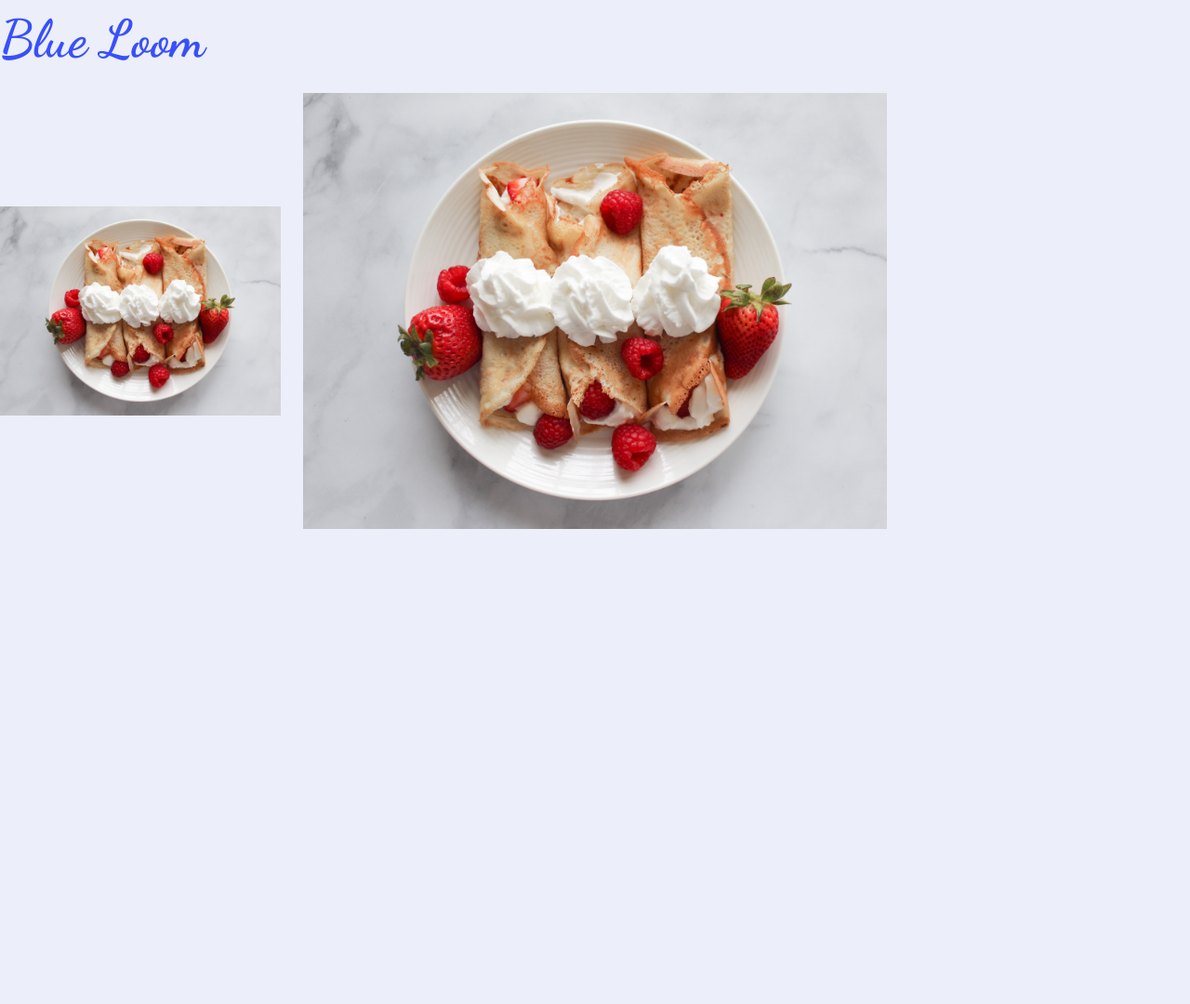
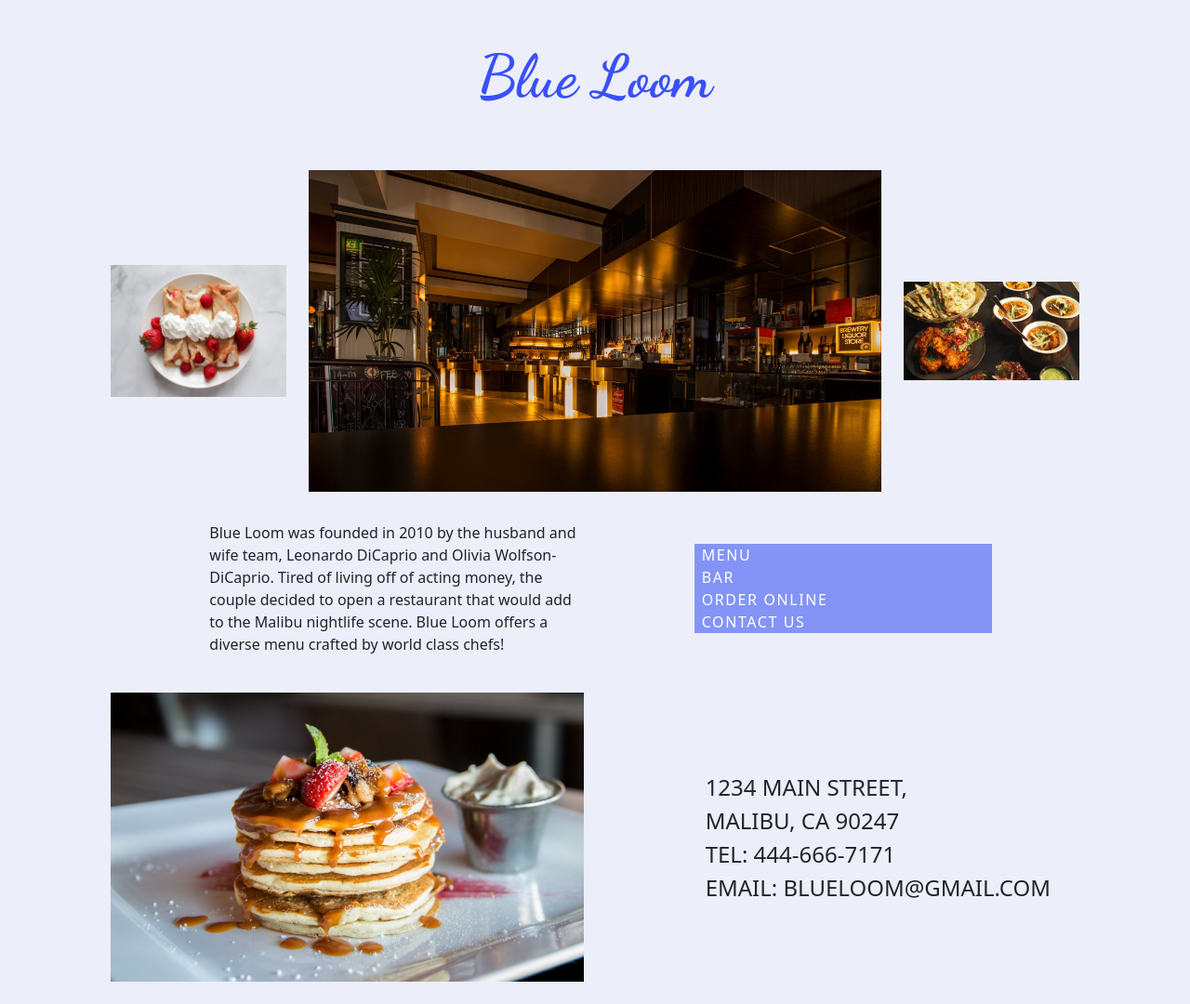
Before and after one commit to oliviawolfson/oliviawolfson.github.io, a plain HTML site: page j352/landing /index.html in a window 1280 px wide. Shown: the whole page at 93% size. Before the commit the page ends 800 px from the top, so only its background shows below. Drawn offline with nearby package versions, Linux system fonts and the light colour scheme.

Commit message:
landing 2

```diff
--- a/j352/landing /css/landing.css
+++ b/j352/landing /css/landing.css
@@ -1,11 +1,50 @@
 
-p{
+h1,
+.navbar-brand{
     font-family: 'Dancing Script';
-    font-size: 3.5em;
+    font-size: 4em;
     color: #3950F8;
+    text-align: center;
+    margin: 0.5em 0;
+
 
 }
 body{
     background-color: #ECEEFA;
 
 }
+p,
+.row{
+    margin: 1em 0;
+}
+
+.menu a,
+a,
+.address,
+.address a:hover{
+    text-decoration: none;
+    text-transform: uppercase;
+    color: white;
+    display: block;
+    letter-spacing: .1em;
+
+}
+.menu,
+.menu a {
+background: #8394F6;
+padding: 0 .25em
+}
+.menu a:hover {
+    color: #3950F8;
+}
+footer,
+.p{
+    text-transform: uppercase;
+    font-size: 1.5em;
+}
+@media (max-width:600px){
+    .navbar-brand{
+        margin: 0.5em 0;
+        color: red;
+    }
+}
--- a/j352/landing /index.html
+++ b/j352/landing /index.html
@@ -10,7 +10,7 @@
     <title>Blue Loom</title>
     <meta name="description" content="Description goes here">
     <link href="https://cdn.jsdelivr.net/npm/bootstrap@5.2.1/dist/css/bootstrap.min.css" rel="stylesheet"
-    integrity="sha384-iYQeCzEYFbKjA/T2uDLTpkwGzCiq6soy8tYaI1GyVh/UjpbCx/TYkiZhlZB6+fzT" crossorigin="anonymous">
+        integrity="sha384-iYQeCzEYFbKjA/T2uDLTpkwGzCiq6soy8tYaI1GyVh/UjpbCx/TYkiZhlZB6+fzT" crossorigin="anonymous">
     <link rel="preconnect" href="https://fonts.googleapis.com">
     <link rel="preconnect" href="https://fonts.gstatic.com" crossorigin>
     <link href="https://fonts.googleapis.com/css2?family=Dancing+Script:wght@700&display=swap" rel="stylesheet">
@@ -22,30 +22,75 @@
 
 <body>
     <div classs="container">
-       <header>
-            <div class="row align-center">
-                <div class="col-md-6">
-                    <p>Blue Loom</p>
+        <header>
+            <nav class="navbar bg-transparent">
+                <div class="container-fluid">
+                    <div class="col-lg-12">
+                        <h1 class="navbar-brand" href="#">Blue Loom</h1>
+
+
+                    </div>
+                </div>
+            </nav>
+
+
+        </header>
+        <main>
+            <div class="row align-items-center">
+                <div class="offset-lg-1 col-lg-2">
+                    <img src="images/img-1.jpg" alt="Pastry" class="img-fluid">
+                </div>
+                <div class="col-lg-6">
+                    <img src="images/img-2.jpg" alt="Pastry 2" class="img-fluid">
+                </div>
+                <div class="col-lg-2">
+                    <img src="images/img-3.jpg" alt="Pastry 2" class="img-fluid">
+
+                </div>
+            </div>
+            <div class="row align-items-center">
+                <div class="offset-lg-2 col-lg-4 blurb">
+                    <p>
+                        Blue Loom was founded in 2010 by the husband and wife team, Leonardo DiCaprio and Olivia
+                        Wolfson-DiCaprio. Tired of living off of acting money, the couple decided to open a restaurant
+                        that would add to the Malibu nightlife scene. Blue Loom offers a diverse menu crafted by world
+                        class chefs!
+                    </p>
+
+                </div>
+                <div class="offset-lg-1 col-lg-3 menu">
+                    <a href="#">menu</a>
+                    <a href="#">bar</a>
+                    <a href="#">order online</a>
+                    <a href="#">contact us</a>
+                </div>
+            </div>
+
+
+
+        </main>
+        <footer>
+            <div class="row align-items-center">
+                <div class="offset-lg-1 col-lg-5">
+                    <img src="images/img-4.jpg" alt="pancakes" class="img-fluid">
+                </div>
+                <div class="offset-lg-1 col-lg-5 blurb">
+                    <p>
+                        1234 Main Street,<br>
+                        Malibu, CA 90247 <br>
+                        tel: 444-666-7171 <br>
+                        email: blueloom@gmail.com
+                    </p>
+
                 </div>
 
             </div>
-        </header>
-        <main>
-            <div class="row align-items-center">
-                <div class="col-lg-3">
-                    <img src="images/img-1.jpg" alt="Pastry" class="img-fluid">
-                </div>
-                <div class= "col-lg-6">
-                    <img src="images/img-1.jpg" alt="Pastry 2" class="img-fluid">
-                </div>
-
-            </div>
-
-
-        </main>
+        </footer>
 
     </div>
-
+    <script src="https://cdn.jsdelivr.net/npm/bootstrap@5.2.2/dist/js/bootstrap.bundle.min.js"
+        integrity="sha384-OERcA2EqjJCMA+/3y+gxIOqMEjwtxJY7qPCqsdltbNJuaOe923+mo//f6V8Qbsw3"
+        crossorigin="anonymous"></script>
 </body>
 
 </html>
```
Also changed, not shown: j352/landing /images/img-2.jpg (added), j352/landing /images/img-3.jpg (added), j352/landing /images/img-4.jpg (added).
